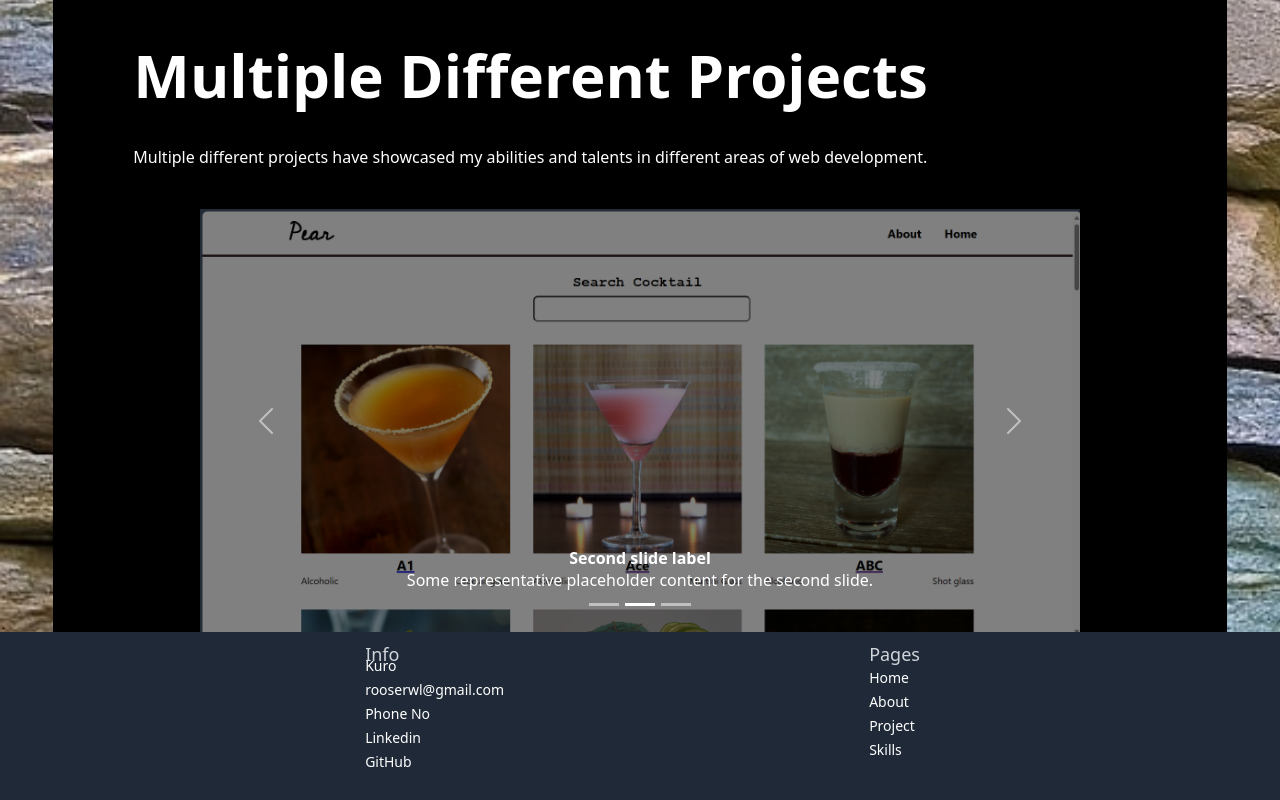
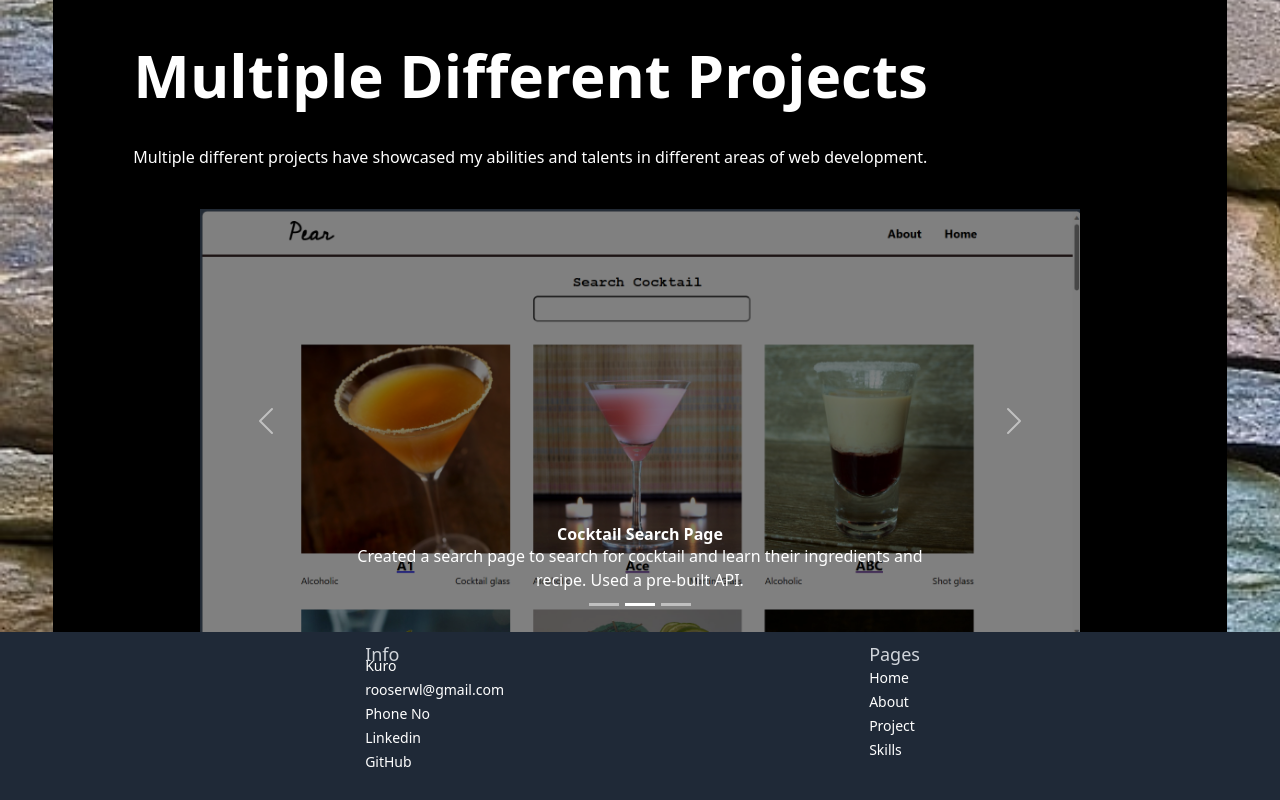
Before and after one commit to rose-rawal/Profile, a React (Create React App) app: page / in a window 1280 px wide. Both pictures are taken after a click on the button 639 px from the left and 1528 px from the top of the page. Shown: the part 923-1723 px from the top of the page. Built offline with nearby package versions, Linux system fonts and the light colour scheme.

Commit message:
added information in carousel

```diff
--- a/src/page/additional/Carousel.js
+++ b/src/page/additional/Carousel.js
@@ -15,21 +15,21 @@ const Carousel = () => {
       <img src={chatapp} class="d-block w-100 brightness-50" alt="tree"/>
       <div class="carousel-caption d-none d-md-block">
         <h5 className='font-black'>My Chatroom</h5>
-        <p>Some representative placeholder content for the first slide.</p>
+        <p>ChatRoom created with MERN without using socket and firebase. Solely running via database connection.</p>
       </div>
     </div>
     <div class="carousel-item">
       <img src={cocktailapp} class="d-block w-100 brightness-50" alt="..."/>
       <div class="carousel-caption d-none d-md-block">
-        <h5 className='font-black'>Second slide label</h5>
-        <p>Some representative placeholder content for the second slide.</p>
+        <h5 className='font-black'>Cocktail Search Page</h5>
+        <p>Created a search page to search for cocktail and learn their ingredients and recipe. Used a pre-built API.</p>
       </div>
     </div>
     <div class="carousel-item">
       <img src={landingpage} class="d-block w-100 brightness-50" alt="..."/>
       <div class="carousel-caption d-none d-md-block">
-        <h5 className='font-black'>Third slide label</h5>
-        <p>Some representative placeholder content for the third slide.</p>
+        <h5 className='font-black'>E-Commerce Landing Page</h5>
+        <p>This is a site landing page created using basic HTML CSS and Bootstrap. This website illustrates only the front page of the site.</p>
       </div>
     </div>
   </div>
```
